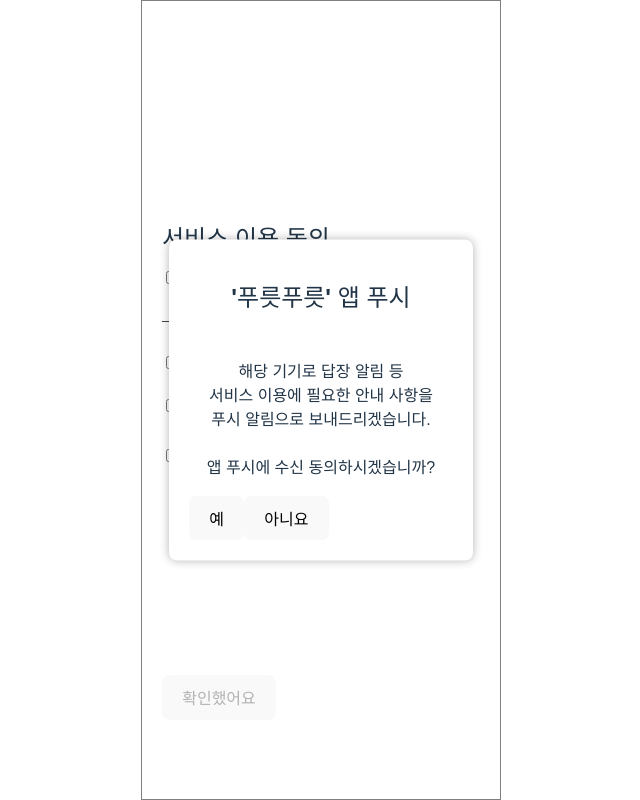
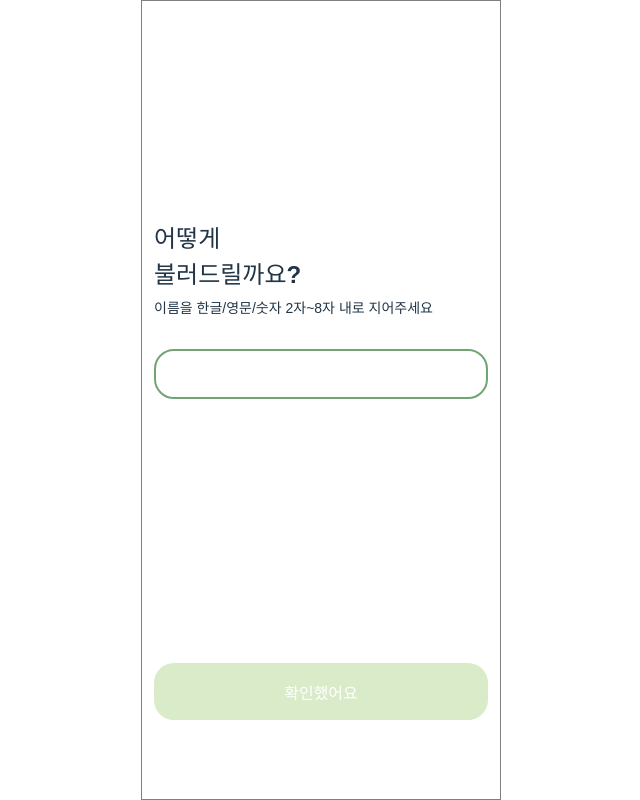
Before and after one commit to puru-puru/puru-puru-FE, a React (Vite) app: page /user in a window 1280 px wide. Before the commit this address led to /. Shown: the whole page, without its empty margins (319-959 px from the left). Built offline with nearby package versions, Linux system fonts and the light colour scheme.

Commit message:
[FEAT] 닉네임 입력  페이지 추가

```diff
--- a/src/components/atoms/GlobalStyled.ts
+++ b/src/components/atoms/GlobalStyled.ts
@@ -5,10 +5,10 @@ export const GlobalStyles = createGlobalStyle`
         font-family: 'Noto Sans KR', sans-serif;
         box-sizing: border-box;
     }
-body {
+/* body {
     align-items: center;
     display: flex;
     height: 100vh;
     justify-content: center;
-  }
+  } */
 `;
--- a/src/components/atoms/Layout.tsx
+++ b/src/components/atoms/Layout.tsx
@@ -27,13 +27,14 @@ const Layout: React.FC = () => {
     const { pathname } = useLocation();
 
     const isOnboading = pathname === '/';
+    const isName = pathname === '/name';
 
     return (
         <>
             <LayoutContainer>
                 <LayoutpContent>
                     <Outlet/>
-                    { !isOnboading && <Footer />}
+                    { !isOnboading || isName && <Footer />}
                 </LayoutpContent>
             </LayoutContainer>
         </>
--- a/src/pages/onboarding/OnboardingPage.styles.ts
+++ b/src/pages/onboarding/OnboardingPage.styles.ts
@@ -1,10 +1,11 @@
 import styled from 'styled-components';
+// import { colors } from '../../styles/colors';
 
 export const OnboardingContainner = styled.div`
     margin-top: 200px;
     display: flex;
     align-items: center;
-    /* justify-content: center; */
+    justify-content: center;
     padding: 20px;
 `;
 export const OnboardingLine = styled.div`
@@ -13,5 +14,19 @@ export const OnboardingLine = styled.div`
     width: 300px;
 `;
 export const CheckboxContainer = styled.div`
-        margin-bottom: 10px;
+    margin-bottom: 10px;
 `;
+
+export const OnboardingBotten = styled.button<{ isChecked: boolean }>`
+    position: fixed;
+    bottom: 10%;
+    width: 334px;
+    height: 57px;
+    border-radius: 20px;
+    background-color: ${props => props.isChecked ? "#72A474" : "#DAEBCA"};;
+    color: #FFFFFF;
+    border: none;
+    &:active {
+        outline: none; // 클릭되었을 때 생기는 외곽선 제거
+    }
+`;
--- /dev/null
+++ b/src/pages/onboarding/nickname/NameDecision.styles.ts
@@ -0,0 +1,40 @@
+import styled from 'styled-components';
+// import { colors } from '../../../styles/colors';
+
+export const NameDecisionInput = styled.input<{ isError: boolean }>`
+    width: 334px;
+    height: 50px;
+    font-size: 18px;
+    border-radius: 20px;
+    padding: 0 20px;
+    border-style: solid;
+    border-color: ${props => props.isError ?   '#FF5555' : '#72A474' };
+    outline: none;
+`;
+
+export const NameDecisionText = styled.p`
+    font-size: 14px;
+    margin: 5px 0 30px;
+`;
+
+export const NameDecisionHeading = styled.h2`
+    margin: 0;
+`;
+
+export const ErrorText = styled.span`
+    color: red;
+    font-size: 12px;
+`;
+
+export const ClearButton = styled.button`
+    position: absolute;
+    top: 50%;
+    right: 10px;
+    transform: translateY(-50%);
+    background: none;
+    border: none;
+    outline: none;
+    cursor: pointer;
+    padding: 0;
+
+`;
--- /dev/null
+++ b/src/pages/onboarding/nickname/NameDecision.tsx
@@ -0,0 +1,103 @@
+import React, { useState } from 'react';
+import { OnboardingBotten, OnboardingContainner } from '../OnboardingPage.styles';
+import {
+    ClearButton,
+    ErrorText,
+    NameDecisionHeading,
+    NameDecisionInput,
+    NameDecisionText,
+} from './NameDecision.styles';
+import { useNavigate } from 'react-router-dom';
+import axios from 'axios';
+
+const NameDecision: React.FC = () => {
+    const navigate = useNavigate();
+    const [nameInfo, setNameInfo] = useState({
+        name: '',
+        isError: false,
+        isChecked: false,
+        errorMessage: '',
+    });
+
+    const isNameValid = (name: string) => /^[\wㄱ-ㅎㅏ-ㅣ가-힣]{2,8}$/.test(name);
+
+    const handleNameInputChange = (event: React.ChangeEvent<HTMLInputElement>) => {
+        const newName = event.target.value;
+        setNameInfo(prevState => ({
+            ...prevState,
+            name: newName,
+            isError: !isNameValid(newName),
+            isChecked: isNameValid(newName),
+            errorMessage: !isNameValid(newName)
+                ? '닉네임은 2자~8자로 입력해 주세요'
+                : '',
+        }));
+    };
+
+    const handleClear = () => {
+        setNameInfo(prevState => ({
+            ...prevState,
+            name: '',
+            isError: false,
+            isChecked: false,
+            errorMessage: '',
+        }));
+    };
+
+    const handleNameDecisionButtonClick = () => {
+        if (nameInfo.isChecked) {
+            // API 요청 보내기
+            axios
+                .post(`/api/users`, { nickname: nameInfo.name })
+                .then((response) => {
+                    // API 요청 성공 시 처리
+                    setNameInfo(prevState => ({
+                        ...prevState,
+                        errorMessage: '',
+                    }));
+                    console.log('API 요청 성공:', response);
+                    navigate('/main');
+                })
+                .catch((error) => {
+                    // API 요청 실패 시 처리
+                    setNameInfo(prevState => ({
+                        ...prevState,
+                        errorMessage: '서버에 문제가 발생했습니다. 잠시 후 다시 시도해주세요.',
+                    }));
+                    console.error('API 요청 실패:', error);
+                });
+        }
+    };
+
+    return (
+        <>
+            <OnboardingContainner>
+                <div>
+                    <NameDecisionHeading>
+                        어떻게
+                        <br />
+                        불러드릴까요?
+                    </NameDecisionHeading>
+                    <NameDecisionText>
+                        이름을 한글/영문/숫자 2자~8자 내로 지어주세요
+                    </NameDecisionText>
+                    <div style={{ position: 'relative' }}>
+                        <NameDecisionInput
+                            isError={nameInfo.isError}
+                            type="text"
+                            value={nameInfo.name}
+                            onChange={handleNameInputChange}
+                        />
+                        {nameInfo.name && <ClearButton onClick={handleClear}>X</ClearButton>}
+                    </div>
+                    {nameInfo.errorMessage && <ErrorText>{nameInfo.errorMessage}</ErrorText>}
+                </div>
+                <OnboardingBotten isChecked={nameInfo.isChecked} onClick={handleNameDecisionButtonClick}>
+                    확인했어요
+                </OnboardingBotten>
+            </OnboardingContainner>
+        </>
+    );
+};
+
+export default NameDecision;
--- a/src/pages/onboarding/NotificationModal.tsx
+++ b/src/pages/onboarding/service/NotificationModal.tsx
@@ -1,5 +1,5 @@
 import React, { useEffect } from 'react';
-import { useModal } from '../../hook/useModal';
+import { useModal } from '../../../hook/useModal';
 
 const NotificationModal: React.FC = () => {
     const { open, modalOpen, modalClose } = useModal();
--- a/src/pages/onboarding/OnboardingPage.tsx
+++ b/src/pages/onboarding/service/ServicePage.tsx
@@ -1,10 +1,17 @@
 import React, { useState, useEffect } from 'react';
-import { CheckboxContainer, OnboardingContainner, OnboardingLine } from './OnboardingPage.styles';
-import { useModal } from '../../hook/useModal';
+import {
+    CheckboxContainer,
+    OnboardingBotten,
+    OnboardingContainner,
+    OnboardingLine,
+} from '../OnboardingPage.styles';
+import { useModal } from '../../../hook/useModal';
 import ModalContent from './ModalContent';
 import NotificationModal from './NotificationModal';
+import { useNavigate } from 'react-router-dom';
 
-const OnboardingPage: React.FC = () => {
+const ServicePage: React.FC = () => {
+    const navigate = useNavigate();
     const [allAgreed, setAllAgreed] = useState(false);
     const [agreements, setAgreements] = useState({
         isTermsChecked: false,
@@ -15,7 +22,7 @@ const OnboardingPage: React.FC = () => {
     const { open, modalOpen, modalClose } = useModal();
     const [selectedAgreement, setSelectedAgreement] = useState<string | null>(null);
     const [notificationModalDisplayed, setNotificationModalDisplayed] = useState(false);
-
+    const [isChecked, setisChecked] = useState(false);
     const handleAllAgreementChange = (event: React.ChangeEvent<HTMLInputElement>) => {
         const { checked } = event.target;
         setAgreements({
@@ -40,6 +47,7 @@ const OnboardingPage: React.FC = () => {
         // isTermsChecked와 isPrivacyChecked가 선택되었는지 확인
         const termsAndPrivacyChecked = agreements.isTermsChecked && agreements.isPrivacyChecked;
 
+        setisChecked(termsAndPrivacyChecked);
         // 확인했어요 버튼 활성화 여부 업데이트
         setConfirmationButtonEnabled(termsAndPrivacyChecked);
     }, [agreements.isTermsChecked, agreements.isPrivacyChecked]);
@@ -49,8 +57,12 @@ const OnboardingPage: React.FC = () => {
         modalOpen();
     };
 
+    const handleNameDecisionButtonClick = () => {
+        navigate('/user');
+    };
+
     return (
-        <OnboardingContainner >
+        <OnboardingContainner>
             <div>
                 <CheckboxContainer>
                     <label style={{ fontSize: '24px' }}>서비스 이용 동의</label>
@@ -155,15 +167,16 @@ const OnboardingPage: React.FC = () => {
                 </>
             )}
 
-            <button
+            <NotificationModal />
+            <OnboardingBotten
+                isChecked={isChecked}
                 disabled={!confirmationButtonEnabled}
-                style={{ position: 'fixed', bottom: '10%' }}
+                onClick={handleNameDecisionButtonClick}
             >
                 확인했어요
-            </button>
-            <NotificationModal />
+            </OnboardingBotten>
         </OnboardingContainner>
     );
 };
 
-export default OnboardingPage;
+export default ServicePage;
--- a/src/route/Routes.tsx
+++ b/src/route/Routes.tsx
@@ -7,9 +7,9 @@ import {
 } from 'react-router-dom';
 import Layout from '../components/atoms/Layout';
 import { GlobalStyles } from '../components/atoms/GlobalStyled';
-
 const SignUp = lazy(() => import('../pages/signup/SignUp'));
-const OnboardingPage = lazy(() => import('../pages/onboarding/OnboardingPage'));
+const ServicePage = lazy(() => import('../pages/onboarding/service/ServicePage'));
+const NameDecision = lazy(() => import('../pages/onboarding/nickname/NameDecision'));
 
 
 export const Routes = () => {
@@ -19,7 +19,8 @@ export const Routes = () => {
             <Suspense fallback={<div>loading...</div>}>
                 <ReactRouterRoutes>
                     <Route element={<Layout />}>
-                        <Route path="/" element={<OnboardingPage />} />
+                        <Route path="/" element={<ServicePage />} />
+                        <Route path="/user" element={<NameDecision />} />
                         <Route path="/signup" element={<SignUp />} />
                         <Route path="*" element={<Navigate replace to="/" />} />
                     </Route>
--- a/src/styles/colors.ts
+++ b/src/styles/colors.ts
@@ -1,6 +1,8 @@
 export const colors = {
-  grey50: "#f9fafb",
   grey100: "#f2f4f6",
   black: "#000000",
   red100: "#ffcdd2",
-};
+  green100: "72A474",
+  green50: "DAEBCA",
+  grey50: "#EDEDED",
+}as const;
```
Also changed, not shown: src/pages/onboarding/service/ModalContent.tsx (renamed from src/pages/onboarding/ModalContent.tsx).
